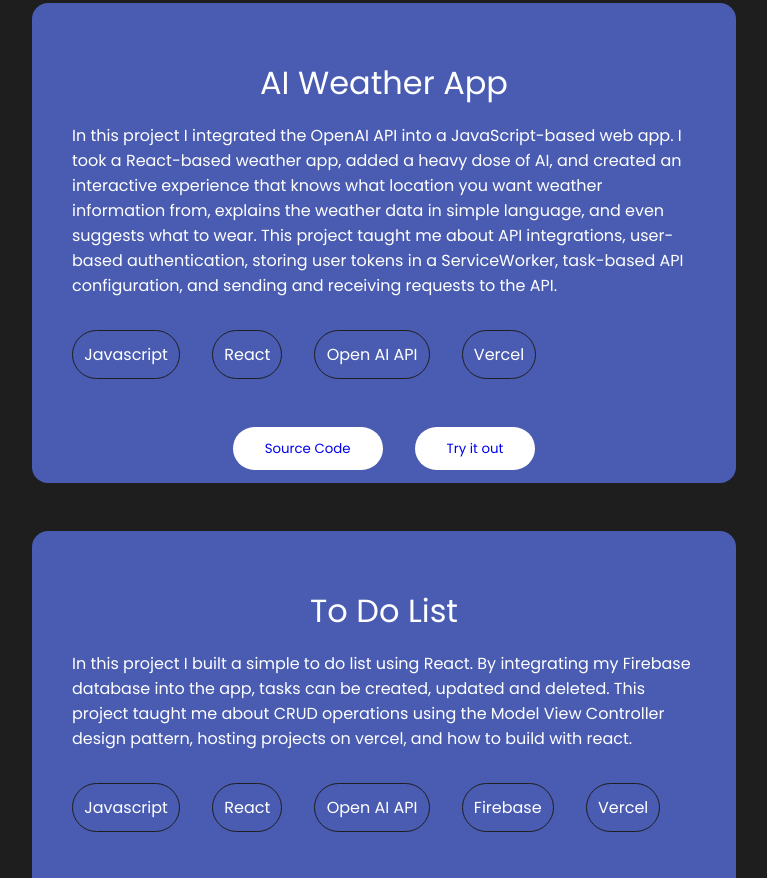
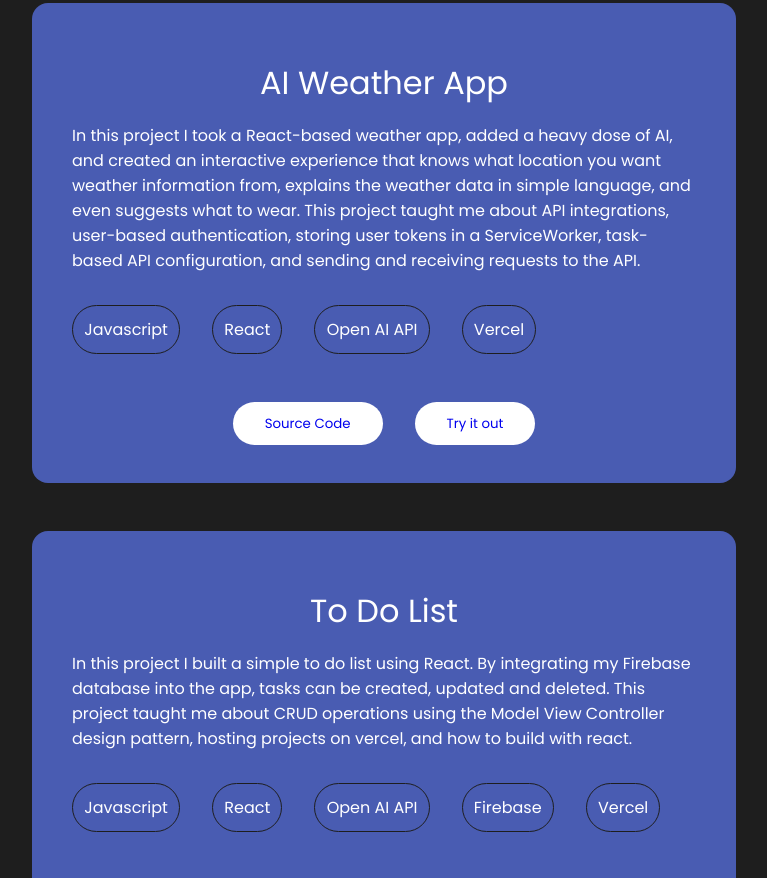
Before and after one commit to clementm8/web-portfolio, a React (Create React App) app: page / in a window 1280 px wide. Shown: the part 1900-2778 px from the top of the page, without its empty margins (256-1023 px from the left). Built offline with nearby package versions, Linux system fonts and the light colour scheme.

Commit message:
Update projects.jsx
Clarified description

```diff
--- a/src/components/projects/projects.jsx
+++ b/src/components/projects/projects.jsx
@@ -11,7 +11,7 @@ const Projects = () => {
         <div className="projectItem">
           <p className="projectTitle">AI Weather App</p>
           <div className="projectItemDesc">
-            <p>In this project I integrated the OpenAI API into a JavaScript-based web app. I took a React-based weather app, added a heavy dose of AI, and created an interactive experience that knows what location you want weather information from, explains the weather data in simple language, and even suggests what to wear. This project taught me about API integrations, user-based authentication, storing user tokens in a ServiceWorker, task-based API configuration, and sending and receiving requests to the API.</p>
+            <p>In this project I took a React-based weather app, added a heavy dose of AI, and created an interactive experience that knows what location you want weather information from, explains the weather data in simple language, and even suggests what to wear. This project taught me about API integrations, user-based authentication, storing user tokens in a ServiceWorker, task-based API configuration, and sending and receiving requests to the API.</p>
               <ul className='projectStack'>
                 <li> <p className="techStackItem">Javascript</p></li>
                 <li> <p className="techStackItem">React</p></li>
```
